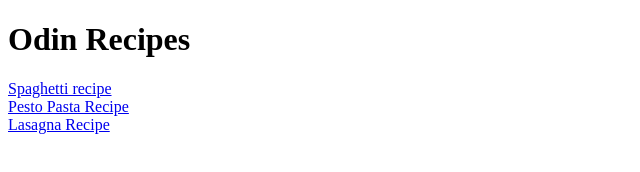
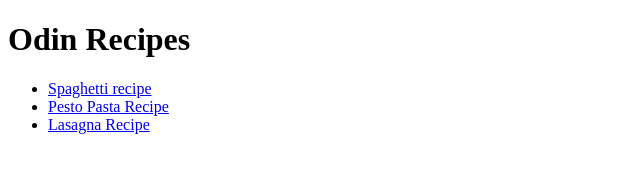
Before and after one commit to itsme11-sudo/odin-recipes, a plain HTML site: page index.html in a window 1280 px wide. Shown: the whole page, without its empty margins (0-640 px from the left). Drawn offline with Linux system fonts and the light colour scheme.

Commit message:
fix proper uses of tag and div element holder

```diff
--- a/index.html
+++ b/index.html
@@ -1,17 +1,25 @@
 <!DOCTYPE html>
 <html lang="en">
-<head>
-    <meta charset="UTF-8">
-    <meta name="viewport" content="width=device-width, initial-scale=1.0">
+  <head>
+    <meta charset="UTF-8" />
+    <meta name="viewport" content="width=device-width, initial-scale=1.0" />
+    <link rel="stylesheet" href="./public/style.css" />
     <title>Odin Recipes</title>
-
-</head>
-<body>
-    <h1>Odin Recipes</h1>
-    <a href="./recipes/spaghetti.html">Spaghetti recipe</a>
-    <br>
-    <a href="./recipes/pestopasta.html">Pesto Pasta Recipe</a>
-    <br>
-    <a href="./recipes/lasagna.html">Lasagna Recipe</a>
-</body>
+  </head>
+  <body>
+    <div class="container">
+      <h1 class="title">Odin Recipes</h1>
+      <div class="recipes">
+        <ul>
+          <li>
+            <a href="./recipes/spaghetti.html" target="_blank"
+              >Spaghetti recipe</a
+            >
+          </li>
+          <li><a href="./recipes/pestopasta.html">Pesto Pasta Recipe</a></li>
+          <li><a href="./recipes/lasagna.html">Lasagna Recipe</a></li>
+        </ul>
+      </div>
+    </div>
+  </body>
 </html>
```
